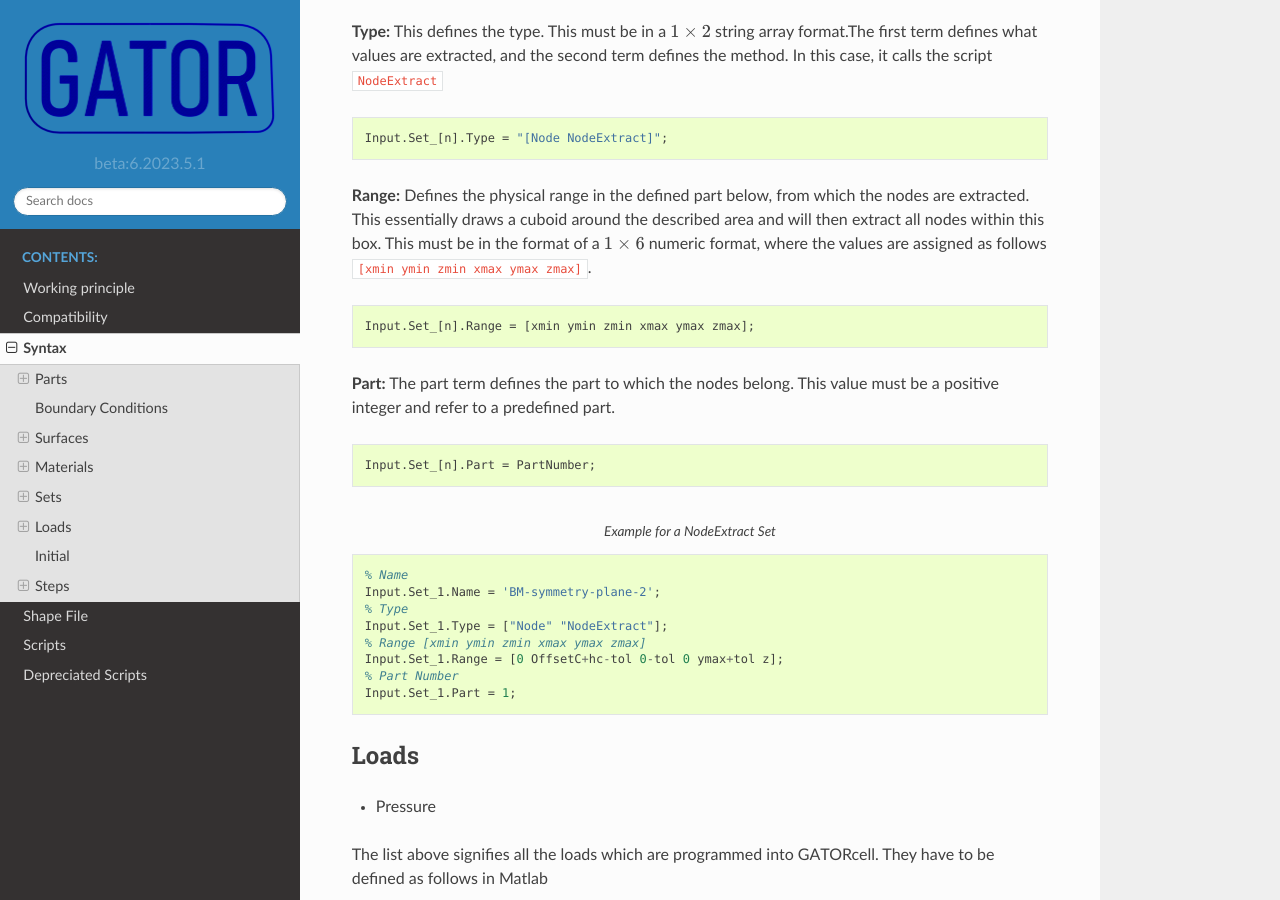
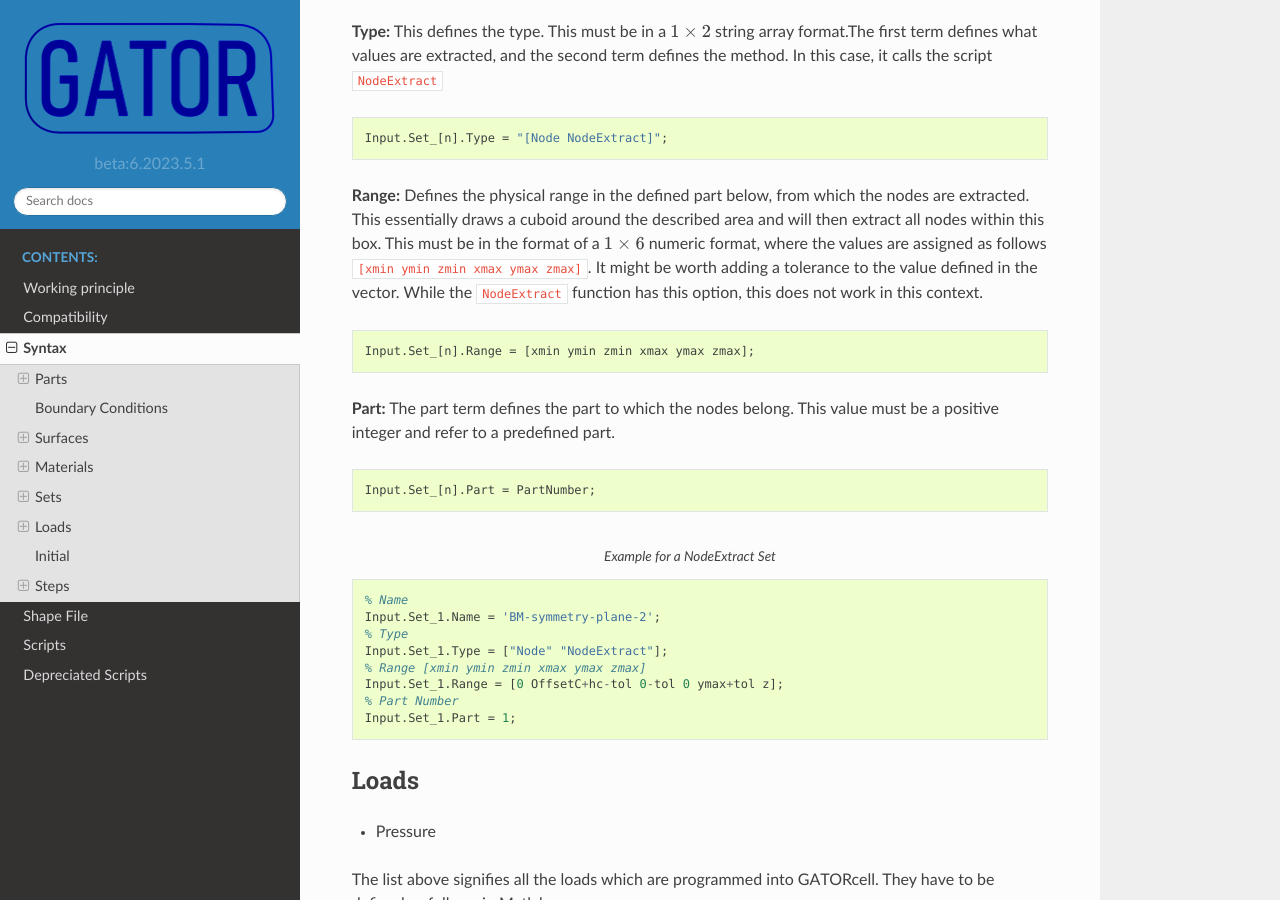
Before and after one commit to aq18507/GATORdocs, a Sphinx documentation site: the page built from doc/Syntax.rst, in a window 1280 px wide and 900 px high, scrolled down 8908 px. Built offline with Sphinx 7.4.7 and the Read the Docs theme 2.0.0, drawn with Linux system fonts in a browser that asks for light colours; pages that are not in the unit, such as notebooks, are missing from menus.

Commit message:
docs: update Syntax.rst

```diff
--- a/doc/Syntax.rst
+++ b/doc/Syntax.rst
@@ -397,7 +397,7 @@ NodeExtract
   Input.Set_[n].Type = "[Node NodeExtract]";
 
 
-**Range:** Defines the physical range in the defined part below, from which the nodes are extracted. This essentially draws a cuboid around the described area and will then extract all nodes within this box. This must be in the format of a :math:`1 \times 6` numeric format, where the values are assigned as follows ``[xmin ymin zmin xmax ymax zmax]``.
+**Range:** Defines the physical range in the defined part below, from which the nodes are extracted. This essentially draws a cuboid around the described area and will then extract all nodes within this box. This must be in the format of a :math:`1 \times 6` numeric format, where the values are assigned as follows ``[xmin ymin zmin xmax ymax zmax]``. It might be worth adding a tolerance to the value defined in the vector. While the ``NodeExtract`` function has this option, this does not work in this context.
 
 .. code-block:: matlab
 
```
